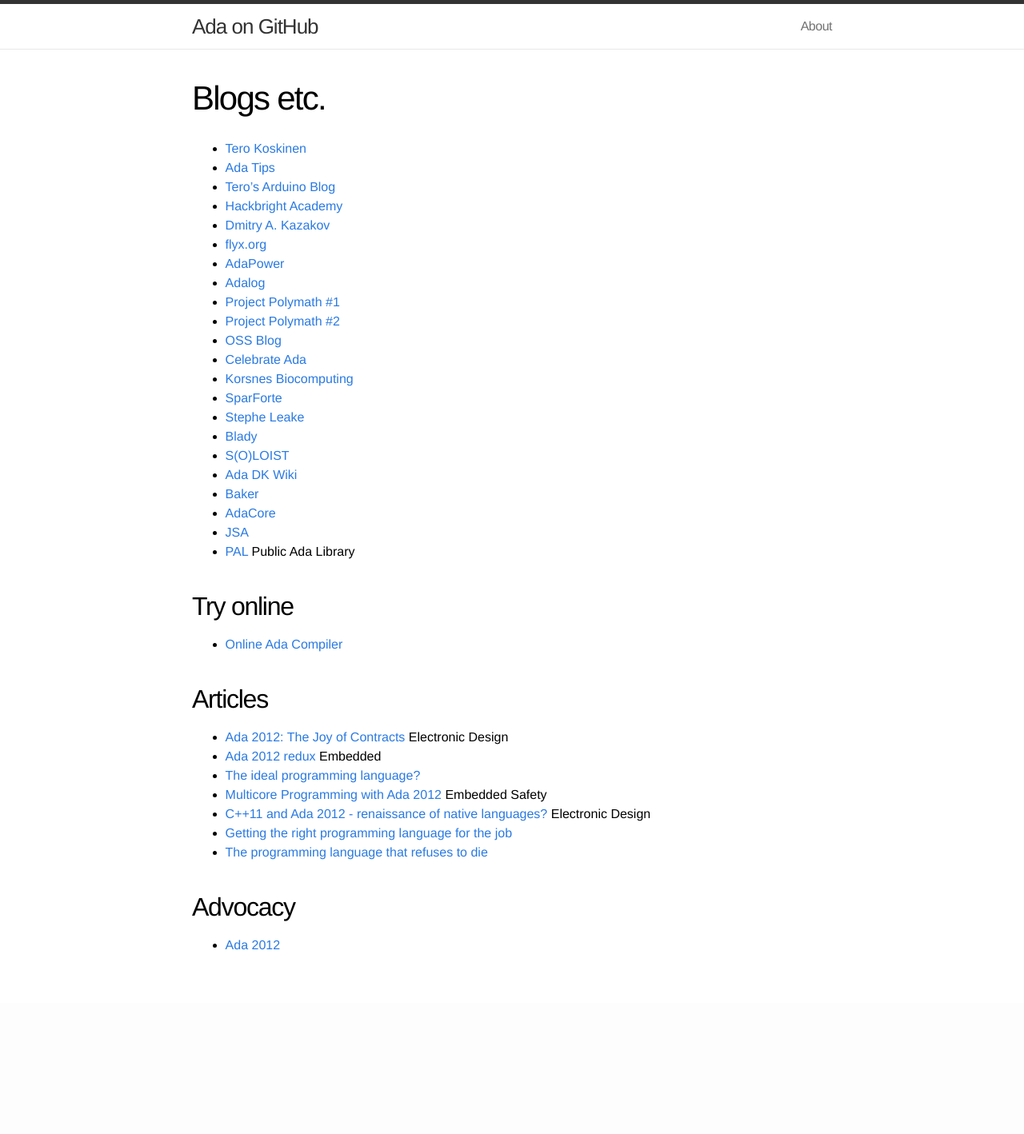
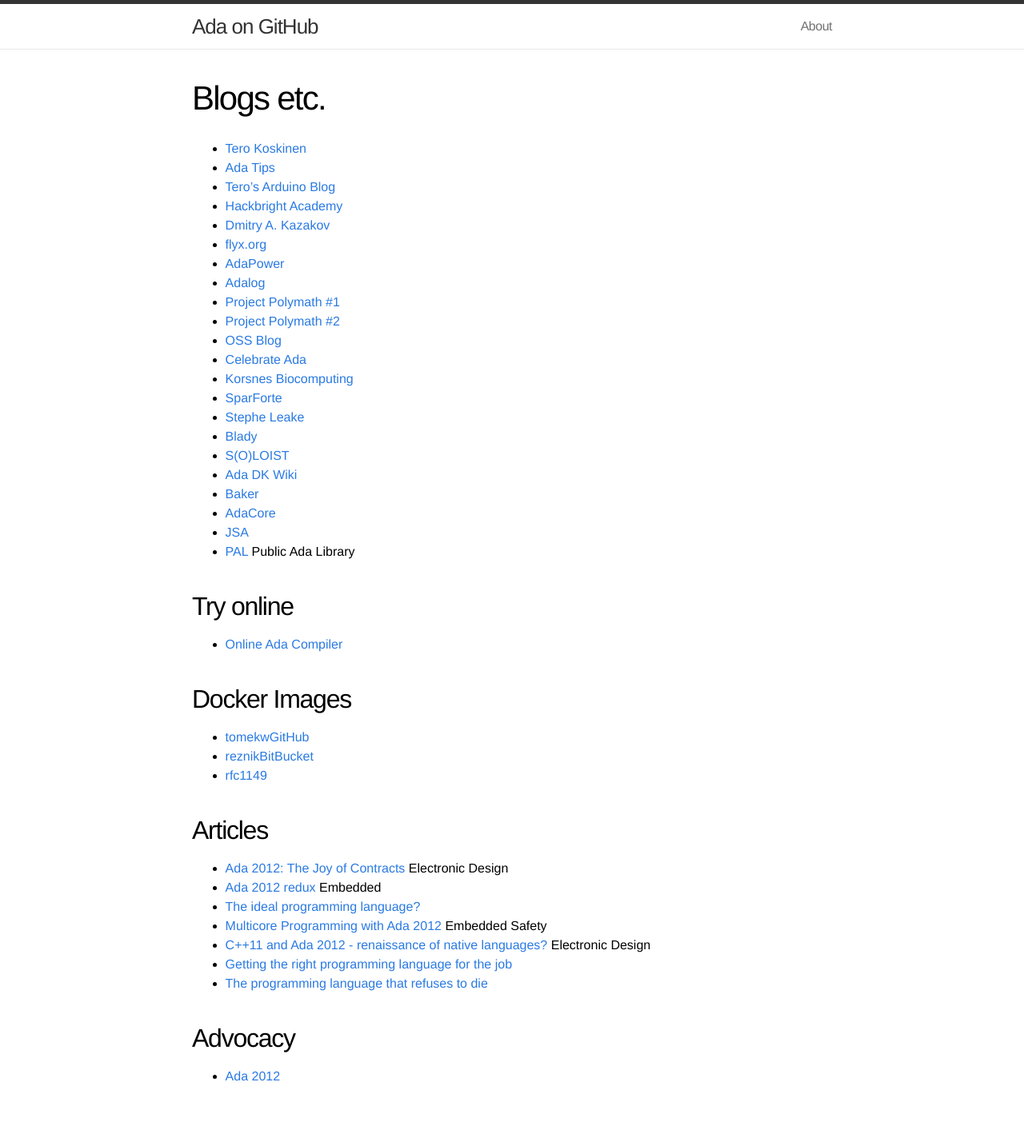
Before and after one commit to quornings/quornings.github.io, a Jekyll site: the page built from blogs.md, in a window 1280 px wide. Shown: the whole page at 80% size. Built offline with Jekyll 4.4.1, drawn with Linux system fonts in a browser that asks for light colours; before the commit the page ends 1254 px from its top, so only the background shows below that.

Commit message:
Add Docker images

```diff
--- a/blogs.md
+++ b/blogs.md
@@ -30,6 +30,11 @@ permalink: /blogs/
 ## Try online
 - [Online Ada Compiler](https://www.tutorialspoint.com/compile_ada_online.php)
 
+## Docker Images
+- [tomekw](https://hub.docker.com/r/tomekw/ada-gnat/)[GitHub](https://github.com/tomekw/ada-gnat)
+- [reznik](https://hub.docker.com/r/reznik/gnat/)[BitBucket](https://bitbucket.org/reznikmm/gnat/src/gpl.2019.slim/)
+- [rfc1149](https://hub.docker.com/r/rfc1149/gnat/)
+
 ## Articles
 
 - [Ada 2012: The Joy of Contracts](https://www.electronicdesign.com/technologies/dev-tools/article/21796233/ada-2012-the-joy-of-contracts) Electronic Design
```
